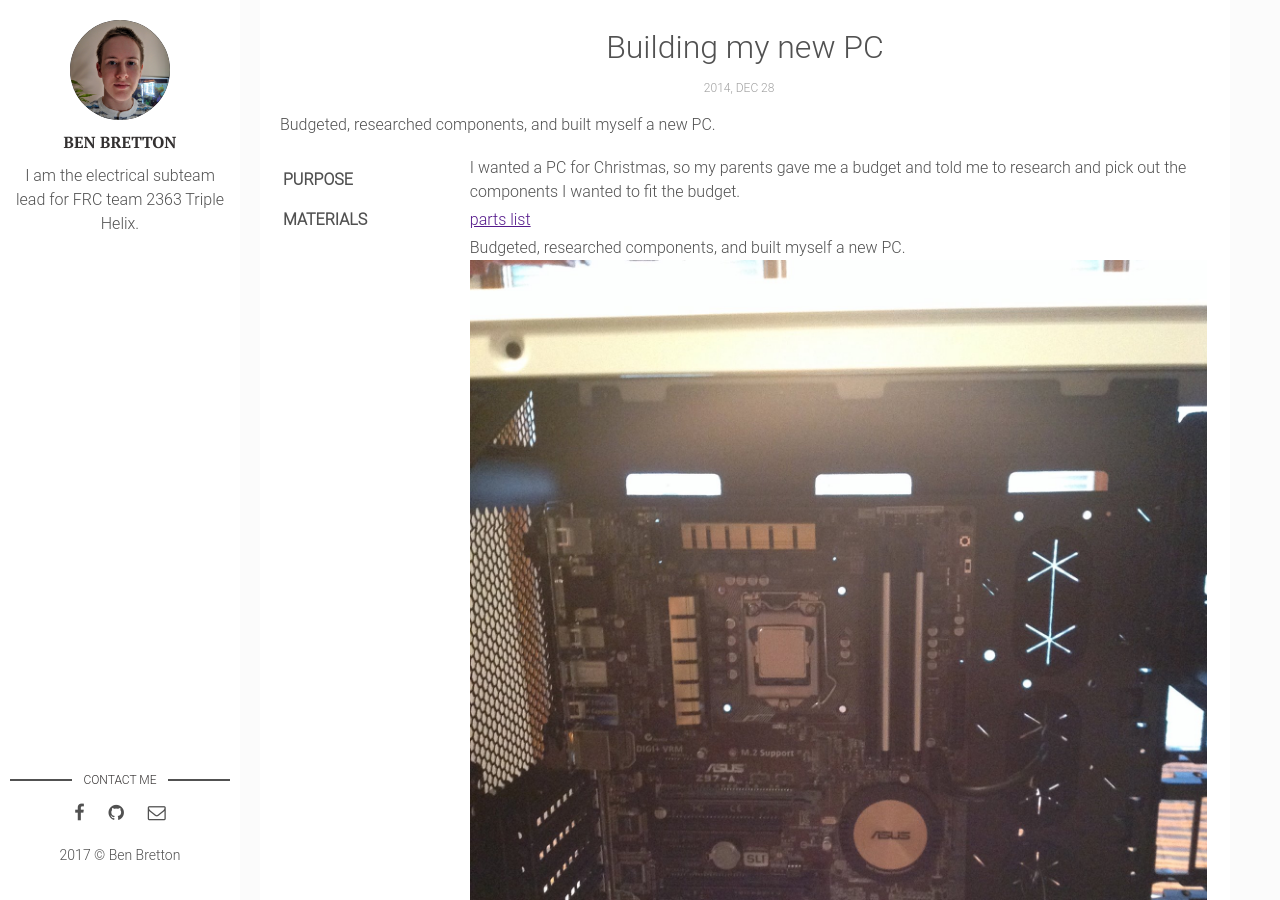
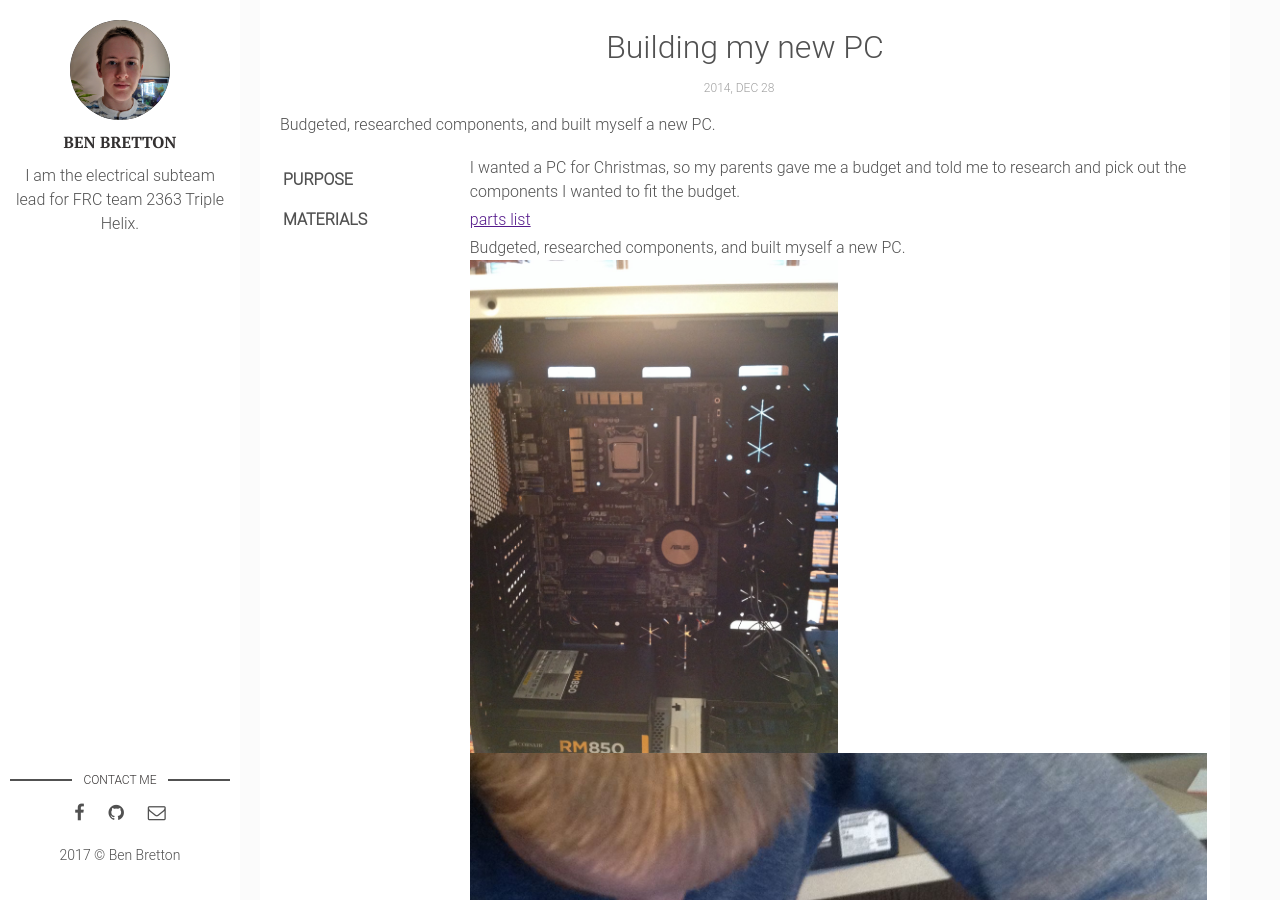
Before and after one commit to wbenb/wbenb.github.io, a Jekyll site: the page built from _posts/2014-12-28-pc-build.markdown, in a window 1280 px wide and 900 px high, scrolled down 523 px. Built offline with Jekyll 4.4.1, drawn with Linux system fonts in a browser that asks for light colours.

Commit message:
pc build image size

```diff
--- a/_posts/2014-12-28-pc-build.markdown
+++ b/_posts/2014-12-28-pc-build.markdown
@@ -27,7 +27,7 @@ Budgeted, researched components, and built myself a new PC.
 <tr>
 <td markdown="span">**MY ROLE**</td>
 <td markdown="span">Budgeted, researched components, and built myself a new PC.
-![Inside](http://wbenb.github.io/assets/img/PCInside.jpg)
+![Inside](http://wbenb.github.io/assets/img/PCInside.jpg){:height="50%" width="50%"}
 ![Mother Board](http://wbenb.github.io/assets/img/PCMotherBoard.jpg)
 ![CPU](http://wbenb.github.io/assets/img/PCCPU.jpg)
 ![Water Cooled Fan](http://wbenb.github.io/assets/img/PCWaterCool1.jpg)
```
